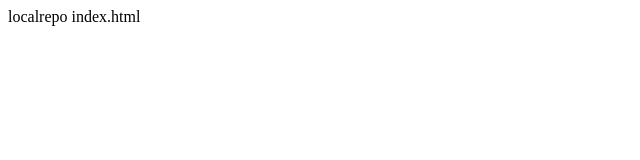
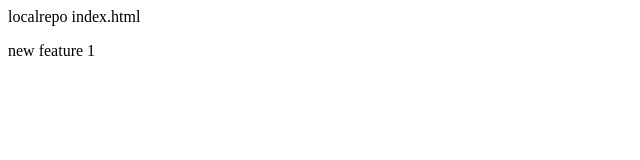
Before and after one commit to Shashi013/localrepo, a plain HTML site: page index.html in a window 1280 px wide. Shown: the full height of the page, 0-640 px from the left. Drawn offline with Linux system fonts and the light colour scheme.

Commit message:
new branch 1st commit

```diff
--- a/index.html
+++ b/index.html
@@ -1 +1,2 @@
 <p>localrepo index.html</p>
+<p> new feature 1 </p>
```
